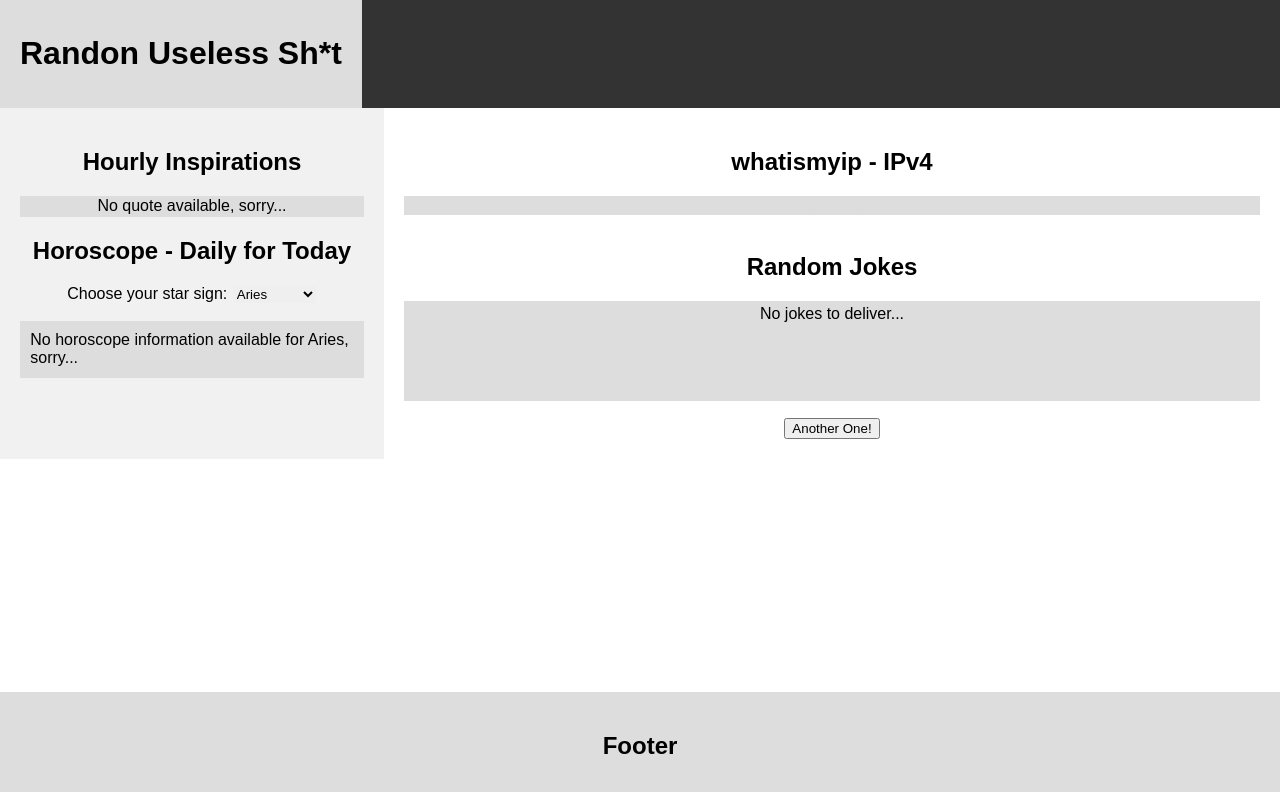
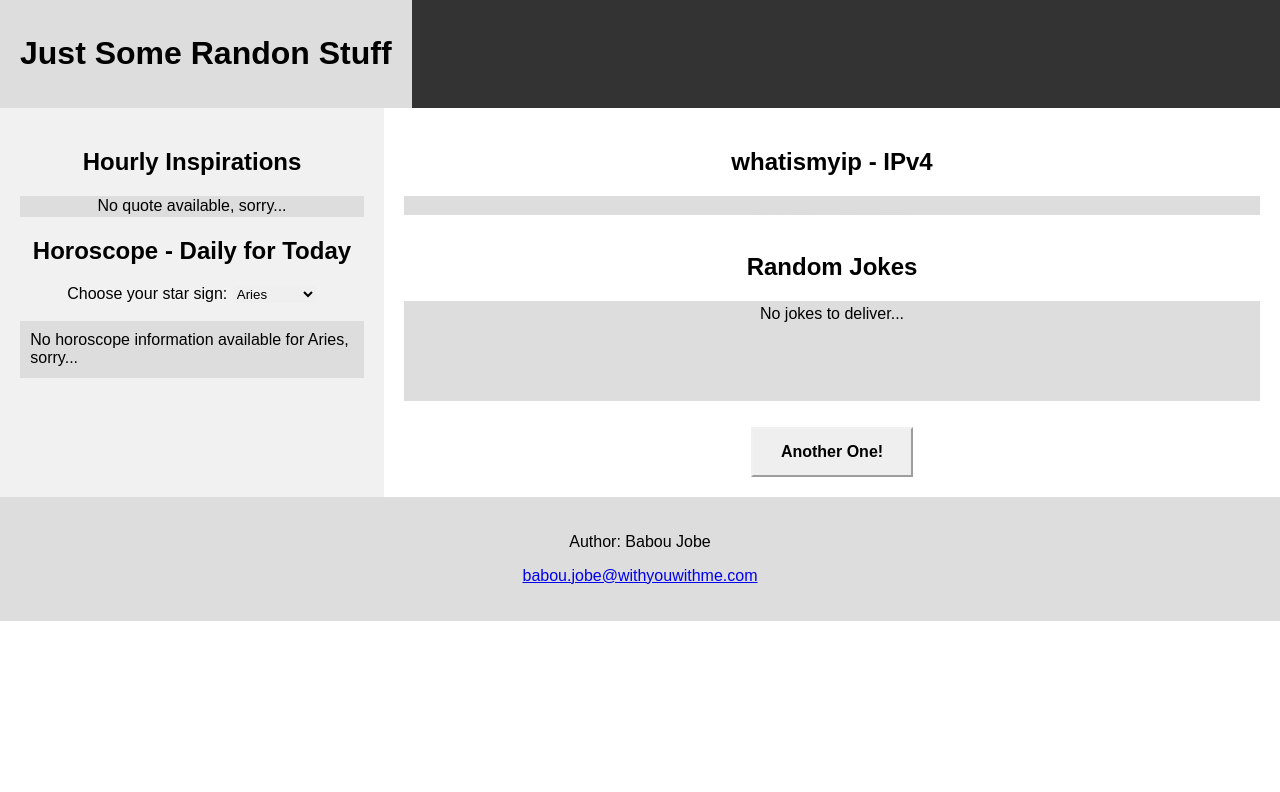
Before and after one commit to jobisjb/WYWM_Dictionary, a plain HTML site: page index.html in a window 1280 px wide. Drawn offline with Linux system fonts and the light colour scheme; no server answers.

Commit message:
Project Completed...

```diff
--- a/app.js
+++ b/app.js
@@ -1,4 +1,5 @@
 const element = document.getElementById("starSigns");
+const getNewJoke = document.getElementById("goButton");
 window.addEventListener("load", loadInpirationQuote());
 window.addEventListener("load", horoscopeToday);
 window.addEventListener("load", loadPublicIP);
@@ -6,6 +7,7 @@ window.addEventListener("load", getJokes);
 
 
 element.addEventListener("click", horoscopeToday);
+getNewJoke.addEventListener("click", getJokes);
 
 
 function loadInpirationQuote() {
--- a/index.html
+++ b/index.html
@@ -2,7 +2,7 @@
 <html>
 
 <head>
-    <title>Page Title</title>
+    <title>JSRS</title>
     <meta charset="UTF-8">
     <meta name="viewport" content="width=device-width, initial-scale=1">
     <link rel="stylesheet" href="styles.css">
@@ -11,7 +11,7 @@
 <body>
     <!-- Navigation Bar -->
     <div class="navbar">
-        <a href="#"><h1>Randon Useless Sh*t</h1></a>
+        <a href="#"><h1>Just Some Randon Stuff</h1></a>
     </div>
 
     <!-- The flexible grid (content) -->
@@ -49,19 +49,20 @@
             </div>
             <br>
             <h2>Random Jokes</h2>
-            <div class="fakeimg" id="four" style="height:100px;">
-
+            <div class="fakeimg" id="four" style="min-height:100px;">
+                <!-- joke questions goes here -->
             </div>
             <div class="fakeimg" id="five" style="height:fit-content; background-color: white;">
-
+                <!-- joke answers goes here -->
             </div>
-            <button type="goButton">Another One!</button>
+            <button type="submit" id="goButton">Another One!</button>
         </div>
     </div>
 
     <!-- Footer -->
     <div class="footer">
-        <h2>Footer</h2>
+        <p>Author: Babou Jobe</p>
+        <p><a href="mailto:babou.jobe@withyouwithme.com">babou.jobe@withyouwithme.com</a></p>
     </div>
 
 </body>
--- a/styles.css
+++ b/styles.css
@@ -90,10 +90,17 @@ body {
   border-radius: 3% / 50%;
 }
 #goButton{
-  height: 2em;
   width: fit-content;
+  height: auto;
   border-color: #f1f1f1;
+  padding: 14px 28px;
+  font-size: 16px;
+  font-weight: bolder;
   margin-top: 1%;
+  cursor: pointer;
+}
+#goButton:hover{
+  background-color: #eee;
 }
 
 /* Fake image, just for this example */
@@ -106,7 +113,6 @@ body {
 
 /* Footer */
 .footer {
-  position: fixed;
   left: 0;
   bottom: 0;
   width: 100%;
```
